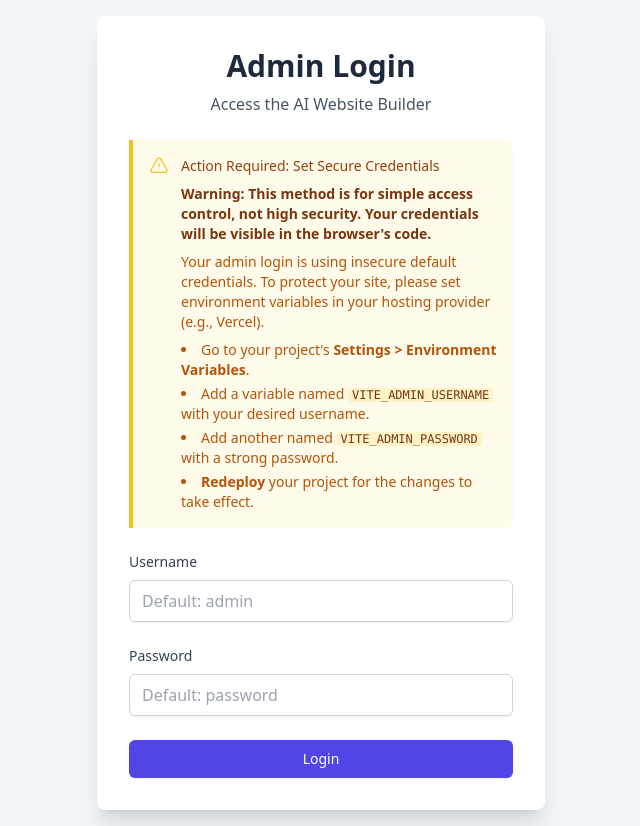
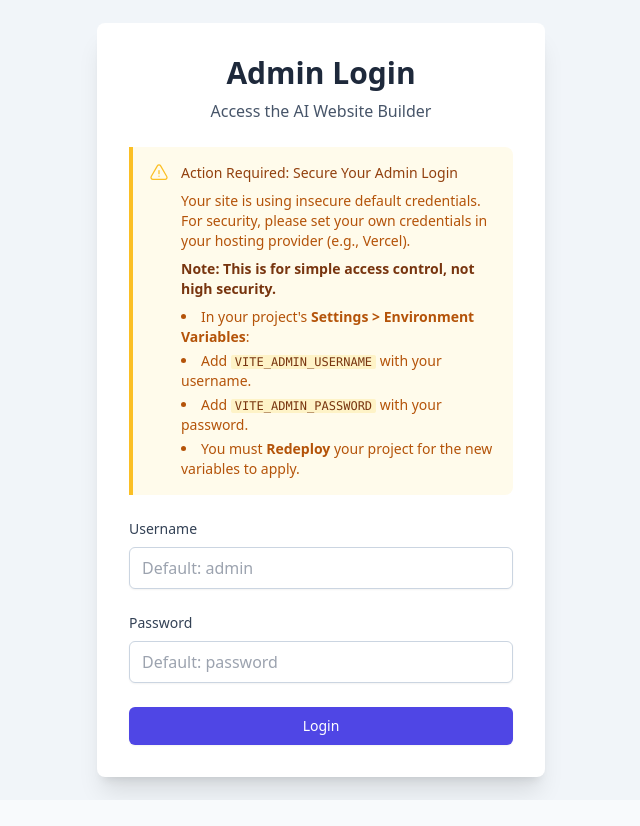
Before and after one commit to mrdocphone/website-builder-v.2, a React (Vite) app: page /#/ in a window 1280 px wide. Shown: the whole page, without its empty margins (319-959 px from the left). After the commit the page ends 800 px from the top, so only its background shows below. Built offline with nearby package versions, Linux system fonts and the light colour scheme.

Commit message:
feat(login): Improve env var handling and security warning
Update the login component to more robustly handle environment variables for admin credentials. Clarify the warning message for production environments missing secure credentials.

```diff
--- a/components/Login.tsx
+++ b/components/Login.tsx
@@ -11,7 +11,7 @@ const Login: React.FC<LoginProps> = ({ onLoginSuccess }) => {
   const [error, setError] = useState('');
 
   // Safely check for process.env. This is the standard way to access env vars
-  // that are injected at build time by tools like Vite, Webpack, etc.
+  // that are injected at build time by services like Vercel.
   // We check `typeof process` to avoid a ReferenceError in environments where it's not defined.
   const adminUserFromEnv = typeof process !== 'undefined' ? process.env.VITE_ADMIN_USERNAME : undefined;
   const adminPassFromEnv = typeof process !== 'undefined' ? process.env.VITE_ADMIN_PASSWORD : undefined;
@@ -21,7 +21,7 @@ const Login: React.FC<LoginProps> = ({ onLoginSuccess }) => {
   const handleSubmit = (e: React.FormEvent) => {
     e.preventDefault();
 
-    // Use environment variables for credentials, with fallbacks for local development
+    // Use environment variables if they exist, otherwise fall back to insecure defaults for local development.
     const adminUser = adminUserFromEnv || 'admin';
     const adminPass = adminPassFromEnv || 'password';
 
@@ -48,15 +48,15 @@ const Login: React.FC<LoginProps> = ({ onLoginSuccess }) => {
                         <WarningIcon className="h-5 w-5 text-amber-400" aria-hidden="true" />
                     </div>
                     <div className="ml-3">
-                        <h3 className="text-sm font-medium text-amber-800">Action Required: Set Secure Credentials</h3>
+                        <h3 className="text-sm font-medium text-amber-800">Action Required: Secure Your Admin Login</h3>
                         <div className="mt-2 text-sm text-amber-700">
-                            <p className="font-bold text-amber-900">Warning: This method is for simple access control, not high security. Your credentials will be visible in the browser's code.</p>
-                            <p className="mt-2">Your admin login is using insecure default credentials. To protect your site, please set environment variables in your hosting provider (e.g., Vercel).</p>
+                             <p className="mb-2">Your site is using insecure default credentials. For security, please set your own credentials in your hosting provider (e.g., Vercel).</p>
+                             <p className="font-semibold text-amber-900">Note: This is for simple access control, not high security.</p>
                             <ul className="list-disc list-inside mt-2 space-y-1">
-                                <li>Go to your project's <strong>Settings &gt; Environment Variables</strong>.</li>
-                                <li>Add a variable named <code className="bg-amber-100 text-amber-900 px-1 rounded-sm text-xs">VITE_ADMIN_USERNAME</code> with your desired username.</li>
-                                <li>Add another named <code className="bg-amber-100 text-amber-900 px-1 rounded-sm text-xs">VITE_ADMIN_PASSWORD</code> with a strong password.</li>
-                                <li><strong>Redeploy</strong> your project for the changes to take effect.</li>
+                                <li>In your project's <strong>Settings &gt; Environment Variables</strong>:</li>
+                                <li>Add <code className="bg-amber-100 text-amber-900 px-1 rounded-sm text-xs">VITE_ADMIN_USERNAME</code> with your username.</li>
+                                <li>Add <code className="bg-amber-100 text-amber-900 px-1 rounded-sm text-xs">VITE_ADMIN_PASSWORD</code> with your password.</li>
+                                <li>You must <strong>Redeploy</strong> your project for the new variables to apply.</li>
                             </ul>
                         </div>
                     </div>
```
